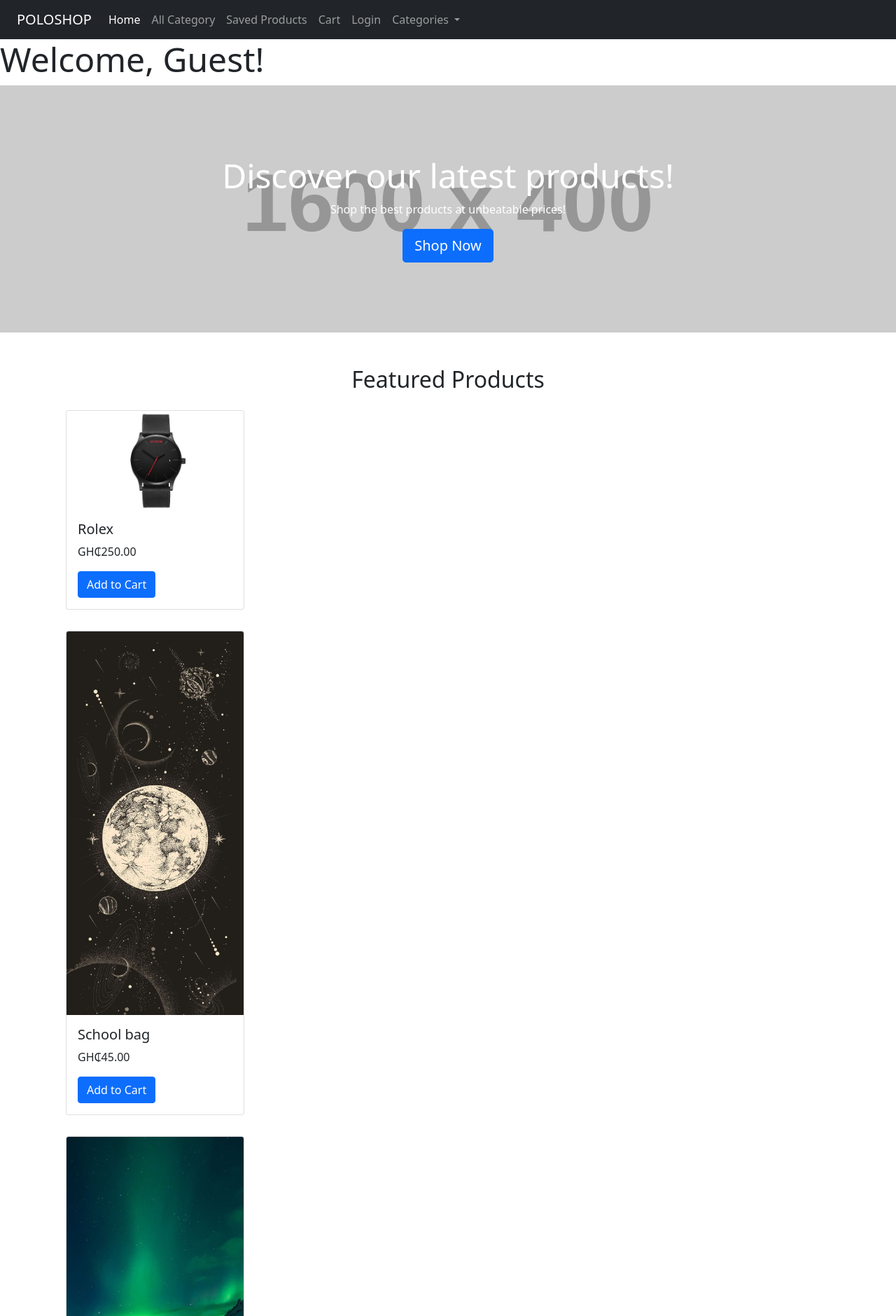
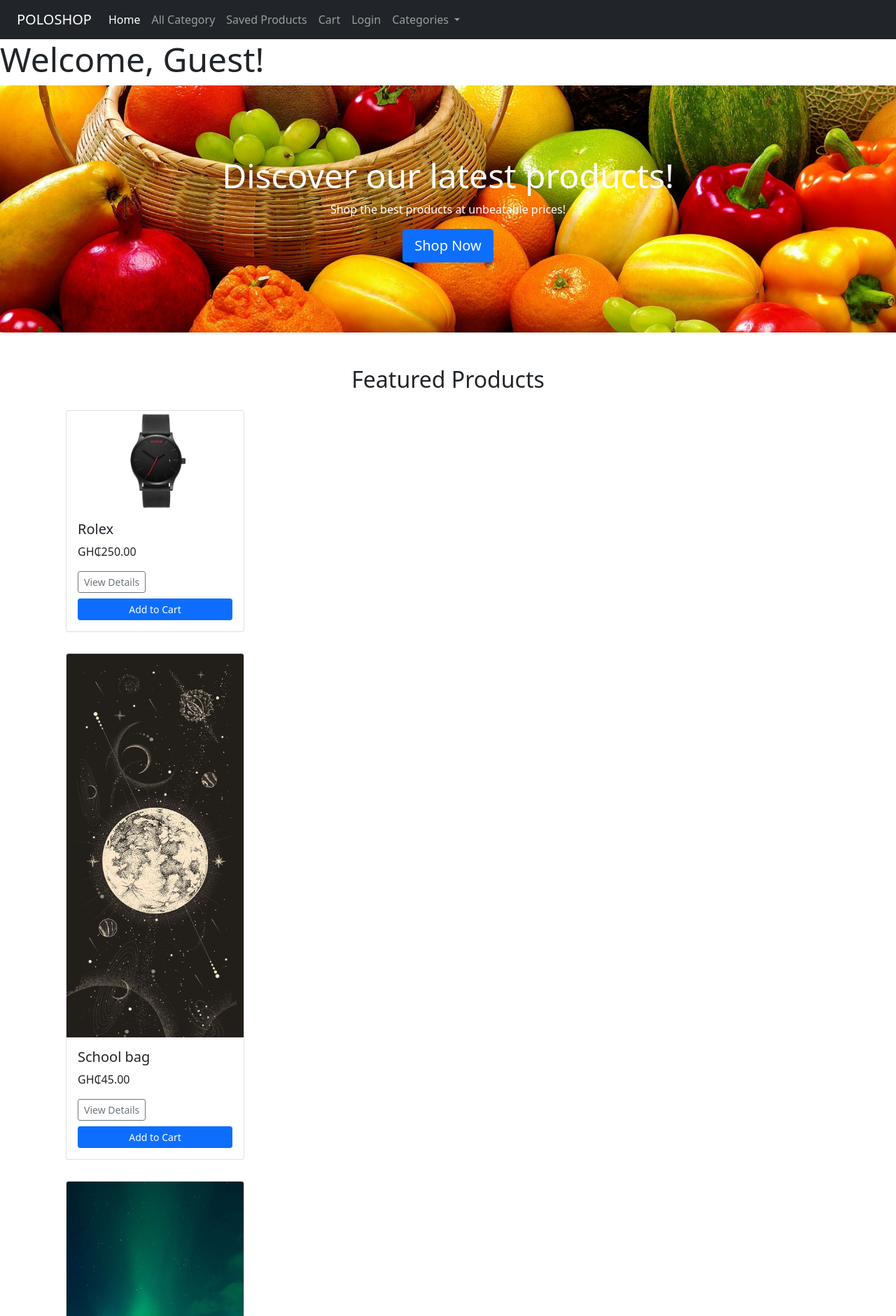
Before and after one commit to Parleyjay/poloshop, a Django app: page / in a window 1280 px wide. Shown: the top 1880 px of the page at 70% size. Run offline with Django 5.2, Linux system fonts and the light colour scheme; data comes from the database, SQL or seed files in the repository; grey boxes labelled with a size stand in for pictures from a placeholder-image service; some libraries are stand-ins or nearby versions.

```diff
--- a/store/templates/base.html
+++ b/store/templates/base.html
@@ -15,7 +15,7 @@
             margin-bottom: 30px;
         }
         .hero {
-            background: url('https://placehold.co/1600x400') no-repeat center center;
+            background: url('../static/img/back.jpg') no-repeat center center;
             background-size: cover;
             padding: 100px 0;
             color: white;
--- a/store/templates/home.html
+++ b/store/templates/home.html
@@ -65,7 +65,11 @@
                     {% endif %}
                         <h5 class="card-title">{{ product.name }}</h5>
                         <p class="card-text">GH₵{{ product.price }}</p>
-                        <a href="#" class="btn btn-primary u">Add to Cart</a>
+                         <a href="{% url 'product_detail' id=product.id %}" class="btn btn-sm btn-outline-secondary mb-2">View Details</a>
+                        <form action="{% url 'add_to_cart' id=product.id %}" method="post">
+                            {% csrf_token %}
+                            <button class="btn btn-primary btn-sm btn-block w-100">Add to Cart</button>
+                        </form>
                         </div>
                     </div>
                 </div>
```
